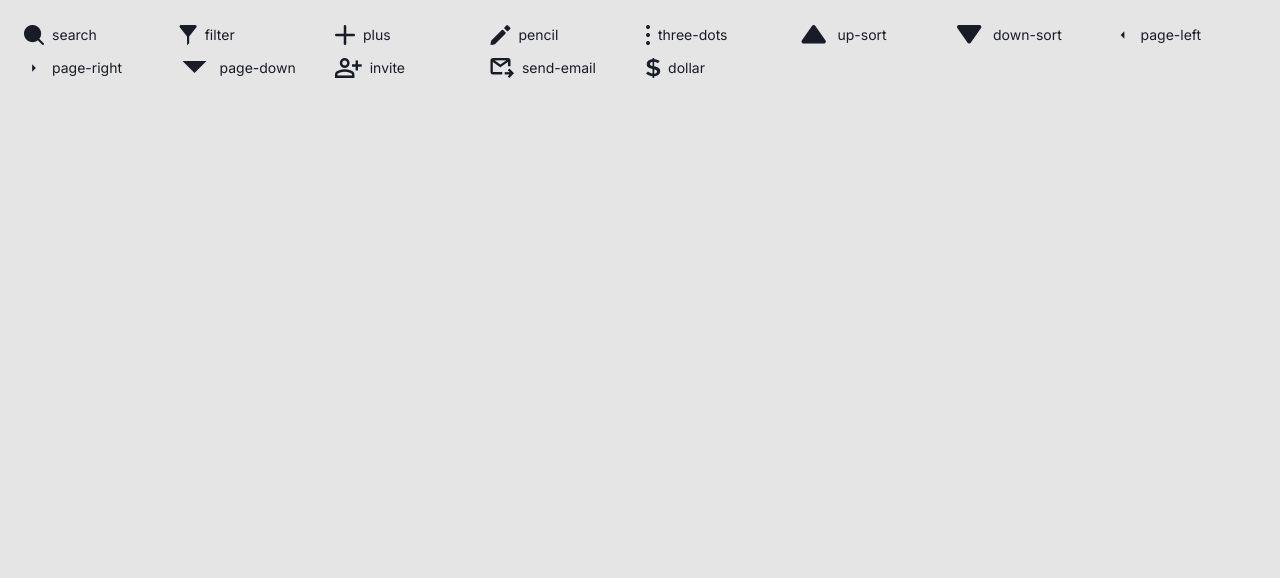
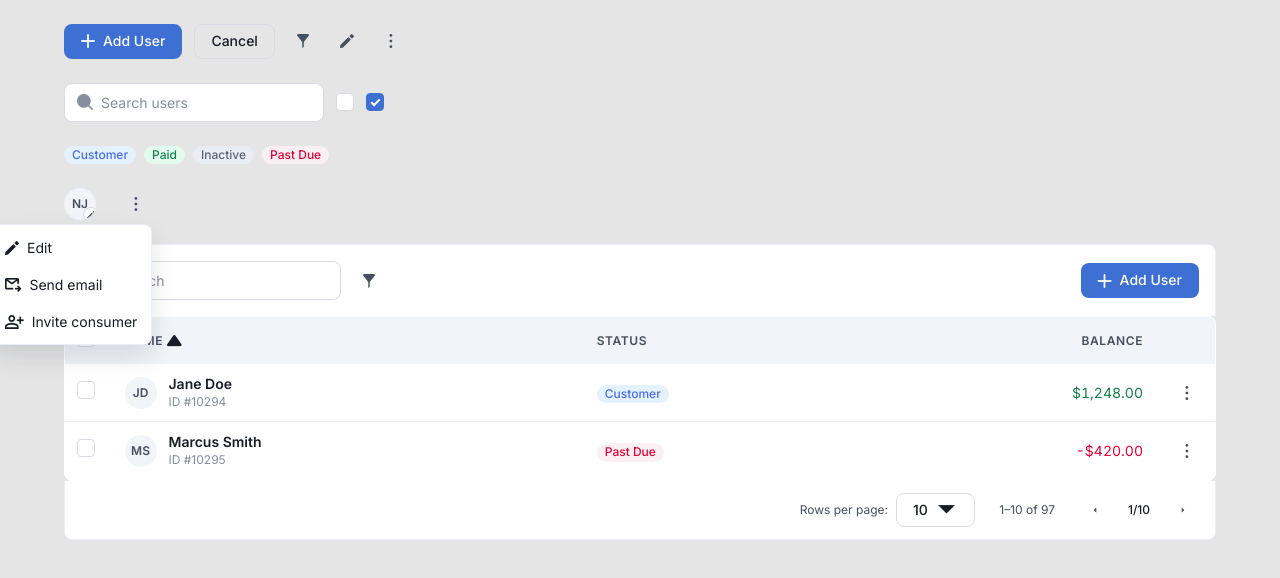
Before and after one commit to NickyJayJay/lendingpad-web-ui-engineer, a website built with Vite: page src/index.html in a window 1280 px wide. Built offline with nearby package versions, Linux system fonts and the light colour scheme.

Commit message:
components (BEM)

```diff
--- a/src/index.html
+++ b/src/index.html
@@ -12,22 +12,159 @@
 </head>
 
 <body>
-  <main id="app">
-    <!-- TEMP Phase 3 preview — remove when Phase 5 lands -->
-    <section style="padding:24px;display:grid;grid-template-columns:repeat(auto-fill,minmax(140px,1fr));gap:12px;font-family:var(--font-family-base);">
-      <div style="display:flex;align-items:center;gap:8px;font-size:14px;"><i class="icon icon--search" aria-hidden="true" style="font-size:20px;"></i>search</div>
-      <div style="display:flex;align-items:center;gap:8px;font-size:14px;"><i class="icon icon--filter" aria-hidden="true" style="font-size:20px;"></i>filter</div>
-      <div style="display:flex;align-items:center;gap:8px;font-size:14px;"><i class="icon icon--plus" aria-hidden="true" style="font-size:20px;"></i>plus</div>
-      <div style="display:flex;align-items:center;gap:8px;font-size:14px;"><i class="icon icon--pencil" aria-hidden="true" style="font-size:20px;"></i>pencil</div>
-      <div style="display:flex;align-items:center;gap:8px;font-size:14px;"><i class="icon icon--three-vertical-dots" aria-hidden="true" style="font-size:20px;"></i>three-dots</div>
-      <div style="display:flex;align-items:center;gap:8px;font-size:14px;"><i class="icon icon--up-sorting" aria-hidden="true" style="font-size:20px;"></i>up-sort</div>
-      <div style="display:flex;align-items:center;gap:8px;font-size:14px;"><i class="icon icon--down-sorting" aria-hidden="true" style="font-size:20px;"></i>down-sort</div>
-      <div style="display:flex;align-items:center;gap:8px;font-size:14px;"><i class="icon icon--page-left" aria-hidden="true" style="font-size:20px;"></i>page-left</div>
-      <div style="display:flex;align-items:center;gap:8px;font-size:14px;"><i class="icon icon--page-right" aria-hidden="true" style="font-size:20px;"></i>page-right</div>
-      <div style="display:flex;align-items:center;gap:8px;font-size:14px;"><i class="icon icon--page-down" aria-hidden="true" style="font-size:20px;"></i>page-down</div>
-      <div style="display:flex;align-items:center;gap:8px;font-size:14px;"><i class="icon icon--invite-consumer" aria-hidden="true" style="font-size:20px;"></i>invite</div>
-      <div style="display:flex;align-items:center;gap:8px;font-size:14px;"><i class="icon icon--send-email" aria-hidden="true" style="font-size:20px;"></i>send-email</div>
-      <div style="display:flex;align-items:center;gap:8px;font-size:14px;"><i class="icon icon--dollar-sign" aria-hidden="true" style="font-size:20px;"></i>dollar</div>
+  <main id="app" style="padding:24px;display:grid;gap:24px;max-width:1200px;margin:0 auto;">
+    <!-- TEMP Phase 4 component preview — remove when Phase 5 lands -->
+
+    <section style="display:flex;flex-wrap:wrap;gap:12px;align-items:center;">
+      <button class="btn btn--primary"><i class="icon icon--plus" aria-hidden="true"></i> Add User</button>
+      <button class="btn btn--ghost">Cancel</button>
+      <button class="btn btn--icon" aria-label="Filter"><i class="icon icon--filter" aria-hidden="true"></i></button>
+      <button class="btn btn--icon" aria-label="Edit"><i class="icon icon--pencil" aria-hidden="true"></i></button>
+      <button class="btn btn--icon" aria-label="More actions"><i class="icon icon--three-vertical-dots" aria-hidden="true"></i></button>
+    </section>
+
+    <section style="display:flex;flex-wrap:wrap;gap:12px;align-items:center;">
+      <label class="input input--search">
+        <i class="icon icon--search input__icon" aria-hidden="true"></i>
+        <input class="input__control" type="search" placeholder="Search users" />
+      </label>
+
+      <label class="checkbox">
+        <input class="checkbox__input" type="checkbox" />
+        <span class="checkbox__box" aria-hidden="true"></span>
+      </label>
+
+      <label class="checkbox">
+        <input class="checkbox__input" type="checkbox" checked />
+        <span class="checkbox__box" aria-hidden="true"></span>
+      </label>
+    </section>
+
+    <section style="display:flex;flex-wrap:wrap;gap:8px;">
+      <span class="badge badge--open">Customer</span>
+      <span class="badge badge--paid">Paid</span>
+      <span class="badge badge--inactive">Inactive</span>
+      <span class="badge badge--due">Past Due</span>
+    </section>
+
+    <section style="display:flex;flex-wrap:wrap;gap:24px;align-items:center;">
+      <div class="avatar">
+        <span class="avatar__fallback">NJ</span>
+        <button class="avatar__edit" aria-label="Edit avatar">
+          <i class="icon icon--pencil" aria-hidden="true"></i>
+        </button>
+      </div>
+
+      <div class="dropdown">
+        <button class="btn btn--icon" aria-haspopup="menu" aria-expanded="true" aria-label="Row actions">
+          <i class="icon icon--three-vertical-dots" aria-hidden="true"></i>
+        </button>
+        <div class="dropdown__menu" role="menu">
+          <button class="dropdown__item" role="menuitem"><i class="icon icon--pencil" aria-hidden="true"></i> Edit</button>
+          <button class="dropdown__item" role="menuitem"><i class="icon icon--send-email" aria-hidden="true"></i> Send email</button>
+          <button class="dropdown__item" role="menuitem"><i class="icon icon--invite-consumer" aria-hidden="true"></i> Invite consumer</button>
+        </div>
+      </div>
+    </section>
+
+    <section>
+      <div class="toolbar">
+        <label class="input input--search">
+          <i class="icon icon--search input__icon" aria-hidden="true"></i>
+          <input class="input__control" type="search" placeholder="Search" />
+        </label>
+        <button class="btn btn--icon" aria-label="Filter">
+          <i class="icon icon--filter" aria-hidden="true"></i>
+        </button>
+        <div class="toolbar__group toolbar__group--end">
+          <button class="btn btn--primary">
+            <i class="icon icon--plus" aria-hidden="true"></i> Add User
+          </button>
+        </div>
+      </div>
+
+      <table class="table">
+        <thead class="table__head">
+          <tr class="table__row">
+            <th class="table__cell table__cell--head table__cell--select" scope="col">
+              <label class="checkbox">
+                <input class="checkbox__input" type="checkbox" aria-label="Select all" />
+                <span class="checkbox__box" aria-hidden="true"></span>
+              </label>
+            </th>
+            <th class="table__cell table__cell--head" scope="col">
+              <button class="table__sort" aria-sort="ascending">
+                Name
+                <i class="icon icon--up-sorting table__sort-icon" aria-hidden="true"></i>
+              </button>
+            </th>
+            <th class="table__cell table__cell--head" scope="col">Status</th>
+            <th class="table__cell table__cell--head table__cell--numeric" scope="col">Balance</th>
+            <th class="table__cell table__cell--head table__cell--actions" scope="col" aria-label="Actions"></th>
+          </tr>
+        </thead>
+        <tbody class="table__body">
+          <tr class="table__row">
+            <td class="table__cell table__cell--select">
+              <label class="checkbox">
+                <input class="checkbox__input" type="checkbox" aria-label="Select row" />
+                <span class="checkbox__box" aria-hidden="true"></span>
+              </label>
+            </td>
+            <td class="table__cell">
+              <div class="table__name-row">
+                <div class="avatar"><span class="avatar__fallback">JD</span></div>
+                <div class="table__name">
+                  <span class="table__name-primary">Jane Doe</span>
+                  <span class="table__name-secondary">ID #10294</span>
+                </div>
+              </div>
+            </td>
+            <td class="table__cell"><span class="badge badge--open">Customer</span></td>
+            <td class="table__cell table__cell--numeric table__cell--balance-positive">$1,248.00</td>
+            <td class="table__cell table__cell--actions">
+              <button class="btn btn--icon" aria-label="Row actions"><i class="icon icon--three-vertical-dots" aria-hidden="true"></i></button>
+            </td>
+          </tr>
+          <tr class="table__row">
+            <td class="table__cell table__cell--select">
+              <label class="checkbox">
+                <input class="checkbox__input" type="checkbox" aria-label="Select row" />
+                <span class="checkbox__box" aria-hidden="true"></span>
+              </label>
+            </td>
+            <td class="table__cell">
+              <div class="table__name-row">
+                <div class="avatar"><span class="avatar__fallback">MS</span></div>
+                <div class="table__name">
+                  <span class="table__name-primary">Marcus Smith</span>
+                  <span class="table__name-secondary">ID #10295</span>
+                </div>
+              </div>
+            </td>
+            <td class="table__cell"><span class="badge badge--due">Past Due</span></td>
+            <td class="table__cell table__cell--numeric table__cell--balance-negative">-$420.00</td>
+            <td class="table__cell table__cell--actions">
+              <button class="btn btn--icon" aria-label="Row actions"><i class="icon icon--three-vertical-dots" aria-hidden="true"></i></button>
+            </td>
+          </tr>
+        </tbody>
+      </table>
+
+      <div class="pagination">
+        <div class="pagination__group">
+          <span class="pagination__label">Rows per page:</span>
+          <button class="btn btn--ghost" aria-haspopup="menu">10 <i class="icon icon--page-down" aria-hidden="true"></i></button>
+        </div>
+        <div class="pagination__group">
+          <span class="pagination__label">1–10 of 97</span>
+        </div>
+        <div class="pagination__group">
+          <button class="btn btn--icon" aria-label="Previous page"><i class="icon icon--page-left" aria-hidden="true"></i></button>
+          <span class="pagination__page">1/10</span>
+          <button class="btn btn--icon" aria-label="Next page"><i class="icon icon--page-right" aria-hidden="true"></i></button>
+        </div>
+      </div>
     </section>
   </main>
   <script type="module" src="./js/main.js"></script>
--- /dev/null
+++ b/src/styles/components/_avatar.scss
@@ -0,0 +1,56 @@
+// Avatar
+// Circular image with an optional pencil affordance overlay used in the table's
+// name cell. Initials fallback is handled by the __fallback element when there
+// is no __img.
+
+@use '../tokens/typography' as t;
+@use '../tokens/spacing' as s;
+
+.avatar {
+  position: relative;
+  display: inline-flex;
+  align-items: center;
+  justify-content: center;
+  width: 32px;
+  height: 32px;
+  border-radius: 50%;
+  background: var(--color-surface-hover);
+  color: var(--color-text-muted);
+  font-size: t.$font-size-sm;
+  font-weight: t.$font-weight-semibold;
+  flex-shrink: 0;
+  overflow: hidden;
+}
+
+.avatar__img {
+  width: 100%;
+  height: 100%;
+  object-fit: cover;
+}
+
+.avatar__fallback {
+  letter-spacing: 0;
+  text-transform: uppercase;
+}
+
+.avatar__edit {
+  position: absolute;
+  right: -2px;
+  bottom: -2px;
+  width: 14px;
+  height: 14px;
+  display: inline-flex;
+  align-items: center;
+  justify-content: center;
+  padding: 0;
+  border-radius: 50%;
+  background: var(--color-surface);
+  color: var(--color-text-muted);
+  font-size: 8px;
+  box-shadow: 0 0 0 1px var(--color-border-strong);
+  cursor: pointer;
+
+  &:hover {
+    color: var(--color-primary);
+  }
+}
--- /dev/null
+++ b/src/styles/components/_badge.scss
@@ -0,0 +1,38 @@
+// Badge
+// Pill-shaped status indicator. Each modifier swaps bg + text via CSS custom
+// properties so badge colors can be re-skinned by a theme.
+
+@use '../tokens/typography' as t;
+@use '../tokens/spacing' as s;
+@use '../tokens/radii' as r;
+
+.badge {
+  display: inline-flex;
+  align-items: center;
+  padding: 2px s.$space-2;
+  border-radius: r.$radius-pill;
+  font-size: t.$font-size-sm;
+  font-weight: t.$font-weight-medium;
+  line-height: t.$line-height-tight;
+  white-space: nowrap;
+}
+
+.badge--open {
+  background: var(--color-badge-open-bg);
+  color: var(--color-badge-open-text);
+}
+
+.badge--paid {
+  background: var(--color-badge-paid-bg);
+  color: var(--color-badge-paid-text);
+}
+
+.badge--inactive {
+  background: var(--color-badge-inactive-bg);
+  color: var(--color-badge-inactive-text);
+}
+
+.badge--due {
+  background: var(--color-badge-due-bg);
+  color: var(--color-badge-due-text);
+}
--- /dev/null
+++ b/src/styles/components/_button.scss
@@ -0,0 +1,65 @@
+// Button
+// Variants: --primary (filled), --ghost (text), --icon (square icon-only).
+// All variants share padding, radius, and font baseline from .btn.
+
+@use '../tokens/typography' as t;
+@use '../tokens/spacing' as s;
+@use '../tokens/radii' as r;
+
+.btn {
+  display: inline-flex;
+  align-items: center;
+  justify-content: center;
+  gap: s.$space-2;
+  padding: s.$space-2 s.$space-4;
+  border: 1px solid transparent;
+  border-radius: r.$radius-md;
+  background: transparent;
+  color: var(--color-text-primary);
+  font-family: t.$font-family-base;
+  font-size: t.$font-size-base;
+  font-weight: t.$font-weight-medium;
+  line-height: t.$line-height-tight;
+  white-space: nowrap;
+  cursor: pointer;
+  transition:
+    background-color 120ms ease,
+    border-color 120ms ease,
+    color 120ms ease;
+
+  &:disabled {
+    opacity: 0.5;
+    cursor: not-allowed;
+  }
+}
+
+.btn--primary {
+  background: var(--color-primary);
+  color: var(--color-text-on-primary);
+
+  &:hover:not(:disabled) {
+    background: var(--color-primary-hover);
+  }
+}
+
+.btn--ghost {
+  background: transparent;
+  border-color: var(--color-border-strong);
+  color: var(--color-text-primary);
+
+  &:hover:not(:disabled) {
+    background: var(--color-surface-hover);
+  }
+}
+
+.btn--icon {
+  padding: s.$space-2;
+  width: 32px;
+  height: 32px;
+  color: var(--color-text-muted);
+
+  &:hover:not(:disabled) {
+    background: var(--color-surface-hover);
+    color: var(--color-text-primary);
+  }
+}
--- /dev/null
+++ b/src/styles/components/_checkbox.scss
@@ -0,0 +1,74 @@
+// Checkbox
+// Native <input type="checkbox"> stays in the DOM for a11y/form submission, but
+// is visually replaced by .checkbox__box which we style directly. The checkmark
+// is a CSS shape (rotated rectangle) to avoid an extra icon dependency.
+
+@use '../tokens/spacing' as s;
+@use '../tokens/radii' as r;
+
+.checkbox {
+  display: inline-flex;
+  align-items: center;
+  justify-content: center;
+  width: 18px;
+  height: 18px;
+  position: relative;
+  cursor: pointer;
+}
+
+.checkbox__input {
+  position: absolute;
+  inset: 0;
+  opacity: 0;
+  margin: 0;
+  cursor: inherit;
+}
+
+.checkbox__box {
+  width: 100%;
+  height: 100%;
+  border: 1.5px solid var(--color-border-strong);
+  border-radius: r.$radius-sm;
+  background: var(--color-surface);
+  transition: background-color 120ms ease, border-color 120ms ease;
+
+  &::after {
+    content: "";
+    position: absolute;
+    inset: 0;
+    display: none;
+    margin: auto;
+    width: 5px;
+    height: 9px;
+    border: solid var(--color-text-on-primary);
+    border-width: 0 2px 2px 0;
+    transform: translateY(-1px) rotate(45deg);
+  }
+}
+
+.checkbox__input:checked ~ .checkbox__box {
+  background: var(--color-primary);
+  border-color: var(--color-primary);
+
+  &::after {
+    display: block;
+  }
+}
+
+.checkbox__input:indeterminate ~ .checkbox__box {
+  background: var(--color-primary);
+  border-color: var(--color-primary);
+
+  &::after {
+    display: block;
+    width: 8px;
+    height: 0;
+    border-width: 0 0 2px 0;
+    transform: none;
+    top: 50%;
+  }
+}
+
+.checkbox__input:focus-visible ~ .checkbox__box {
+  box-shadow: 0 0 0 3px var(--color-focus-ring);
+}
--- /dev/null
+++ b/src/styles/components/_dropdown.scss
@@ -0,0 +1,67 @@
+// Dropdown
+// Generic anchored floating menu. Used by the row action (three-dot) button and
+// the rows-per-page selector. The trigger is a .btn; the menu uses absolute
+// positioning relative to the .dropdown block. JS toggles [hidden] on the menu.
+
+@use '../tokens/typography' as t;
+@use '../tokens/spacing' as s;
+@use '../tokens/radii' as r;
+@use '../tokens/shadows' as sh;
+
+.dropdown {
+  position: relative;
+  display: inline-block;
+}
+
+.dropdown__menu {
+  position: absolute;
+  top: calc(100% + #{s.$space-1});
+  right: 0;
+  z-index: 20;
+  min-width: 160px;
+  padding: s.$space-1 0;
+  background: var(--color-surface);
+  border: 1px solid var(--color-border);
+  border-radius: r.$radius-md;
+  box-shadow: sh.$shadow-lg;
+
+  &[hidden] {
+    display: none;
+  }
+}
+
+.dropdown__menu--start {
+  right: auto;
+  left: 0;
+}
+
+.dropdown__menu--above {
+  top: auto;
+  bottom: calc(100% + #{s.$space-1});
+}
+
+.dropdown__item {
+  display: flex;
+  align-items: center;
+  gap: s.$space-2;
+  width: 100%;
+  padding: s.$space-2 s.$space-3;
+  background: transparent;
+  border: 0;
+  font-family: t.$font-family-base;
+  font-size: t.$font-size-base;
+  color: var(--color-text-primary);
+  text-align: left;
+  cursor: pointer;
+
+  &:hover,
+  &:focus-visible {
+    background: var(--color-surface-hover);
+    outline: 0;
+  }
+}
+
+.dropdown__item--selected {
+  color: var(--color-primary);
+  font-weight: t.$font-weight-semibold;
+}
--- /dev/null
+++ b/src/styles/components/_input.scss
@@ -0,0 +1,47 @@
+// Input
+// Block is a wrapper so we can compose a leading icon with the native control.
+// Elements: __icon (leading glyph), __control (the <input>).
+// Modifiers: --search tweaks the cursor hint on the wrapper.
+
+@use '../tokens/typography' as t;
+@use '../tokens/spacing' as s;
+@use '../tokens/radii' as r;
+
+.input {
+  display: inline-flex;
+  align-items: center;
+  gap: s.$space-2;
+  padding: s.$space-2 s.$space-3;
+  min-width: 240px;
+  background: var(--color-surface);
+  border: 1px solid var(--color-border-strong);
+  border-radius: r.$radius-md;
+  color: var(--color-text-primary);
+  transition: border-color 120ms ease, box-shadow 120ms ease;
+
+  &:focus-within {
+    border-color: var(--color-primary);
+    box-shadow: 0 0 0 3px var(--color-focus-ring);
+  }
+}
+
+.input__icon {
+  color: var(--color-text-secondary);
+  font-size: t.$font-size-lg;
+  flex-shrink: 0;
+}
+
+.input__control {
+  flex: 1 1 auto;
+  min-width: 0;
+  border: 0;
+  outline: 0;
+  background: transparent;
+  font-family: t.$font-family-base;
+  font-size: t.$font-size-base;
+  color: inherit;
+
+  &::placeholder {
+    color: var(--color-text-secondary);
+  }
+}
--- /dev/null
+++ b/src/styles/components/_pagination.scss
@@ -0,0 +1,39 @@
+// Pagination
+// Sits below the table. Three groups: rows-per-page selector, range label
+// ("1–10 of 97"), and prev/next with page indicator.
+
+@use '../tokens/typography' as t;
+@use '../tokens/spacing' as s;
+
+.pagination {
+  display: flex;
+  align-items: center;
+  justify-content: flex-end;
+  gap: s.$space-6;
+  padding: s.$space-3 s.$space-4;
+  background: var(--color-surface);
+  border: 1px solid var(--color-border);
+  border-top: 0;
+  border-bottom-left-radius: s.$space-2;
+  border-bottom-right-radius: s.$space-2;
+  font-size: t.$font-size-sm;
+  color: var(--color-text-muted);
+  flex-wrap: wrap;
+}
+
+.pagination__group {
+  display: flex;
+  align-items: center;
+  gap: s.$space-2;
+}
+
+.pagination__label {
+  color: var(--color-text-muted);
+}
+
+.pagination__page {
+  min-width: 40px;
+  text-align: center;
+  color: var(--color-text-primary);
+  font-weight: t.$font-weight-medium;
+}
--- /dev/null
+++ b/src/styles/components/_table.scss
@@ -0,0 +1,128 @@
+// Table
+// Elements:
+//   __head / __body — <thead>/<tbody>
+//   __row           — <tr>
+//   __cell          — <td> or <th> (--head applies thead styling when used on a th)
+//   __sort          — sortable header button inside a th
+//   __name          — name + id stack in the name column
+//   __name-primary / __name-secondary — the two lines
+// Modifiers:
+//   --numeric — right-aligned numeric cell
+//   --balance-negative / --balance-positive — colors the number
+//   --select — narrow checkbox column
+//   --actions — narrow action column
+
+@use '../tokens/typography' as t;
+@use '../tokens/spacing' as s;
+@use '../tokens/radii' as r;
+
+.table {
+  width: 100%;
+  background: var(--color-surface);
+  border: 1px solid var(--color-border);
+  border-radius: r.$radius-md;
+  overflow: hidden;
+  font-size: t.$font-size-base;
+  color: var(--color-text-primary);
+}
+
+.table__head {
+  background: var(--color-surface-hover);
+  color: var(--color-text-muted);
+  font-size: t.$font-size-sm;
+  font-weight: t.$font-weight-semibold;
+  letter-spacing: t.$letter-spacing-wide;
+  text-transform: uppercase;
+}
+
+.table__row {
+  border-bottom: 1px solid var(--color-border);
+
+  &:last-child {
+    border-bottom: 0;
+  }
+}
+
+.table__body .table__row:hover {
+  background: var(--color-surface-hover);
+}
+
+.table__cell {
+  padding: s.$space-3 s.$space-4;
+  text-align: left;
+  vertical-align: middle;
+}
+
+.table__cell--head {
+  font-weight: inherit;
+  text-align: inherit;
+}
+
+.table__cell--select,
+.table__cell--actions {
+  width: 44px;
+  padding-left: s.$space-3;
+  padding-right: s.$space-3;
+}
+
+.table__cell--numeric {
+  text-align: right;
+  font-variant-numeric: tabular-nums;
+}
+
+.table__sort {
+  display: inline-flex;
+  align-items: center;
+  gap: s.$space-1;
+  padding: 0;
+  background: transparent;
+  border: 0;
+  color: inherit;
+  font: inherit;
+  letter-spacing: inherit;
+  text-transform: inherit;
+  cursor: pointer;
+}
+
+.table__sort-icon {
+  font-size: t.$font-size-sm;
+  opacity: 0;
+  transition: opacity 120ms ease;
+}
+
+.table__sort[aria-sort="ascending"] .table__sort-icon,
+.table__sort[aria-sort="descending"] .table__sort-icon {
+  opacity: 1;
+  color: var(--color-text-primary);
+}
+
+.table__name {
+  display: flex;
+  flex-direction: column;
+  line-height: t.$line-height-tight;
+}
+
+.table__name-row {
+  display: flex;
+  align-items: center;
+  gap: s.$space-3;
+}
+
+.table__name-primary {
+  font-weight: t.$font-weight-semibold;
+  color: var(--color-text-primary);
+}
+
+.table__name-secondary {
+  font-size: t.$font-size-sm;
+  color: var(--color-text-secondary);
+  margin-top: 2px;
+}
+
+.table__cell--balance-negative {
+  color: var(--color-balance-negative);
+}
+
+.table__cell--balance-positive {
+  color: var(--color-balance-positive);
+}
--- /dev/null
+++ b/src/styles/components/_toolbar.scss
@@ -0,0 +1,29 @@
+// Toolbar
+// Row above the table containing search, filter, and add-user action. Uses
+// flex so items on the right (--end) can collapse onto a new line on narrow
+// viewports without overriding the order in markup.
+
+@use '../tokens/spacing' as s;
+
+.toolbar {
+  display: flex;
+  align-items: center;
+  gap: s.$space-3;
+  padding: s.$space-4;
+  background: var(--color-surface);
+  border: 1px solid var(--color-border);
+  border-bottom: 0;
+  border-top-left-radius: s.$space-2;
+  border-top-right-radius: s.$space-2;
+  flex-wrap: wrap;
+}
+
+.toolbar__group {
+  display: flex;
+  align-items: center;
+  gap: s.$space-3;
+}
+
+.toolbar__group--end {
+  margin-left: auto;
+}
```
Also changed, not shown: src/styles/main.scss (+14 -4 lines).
